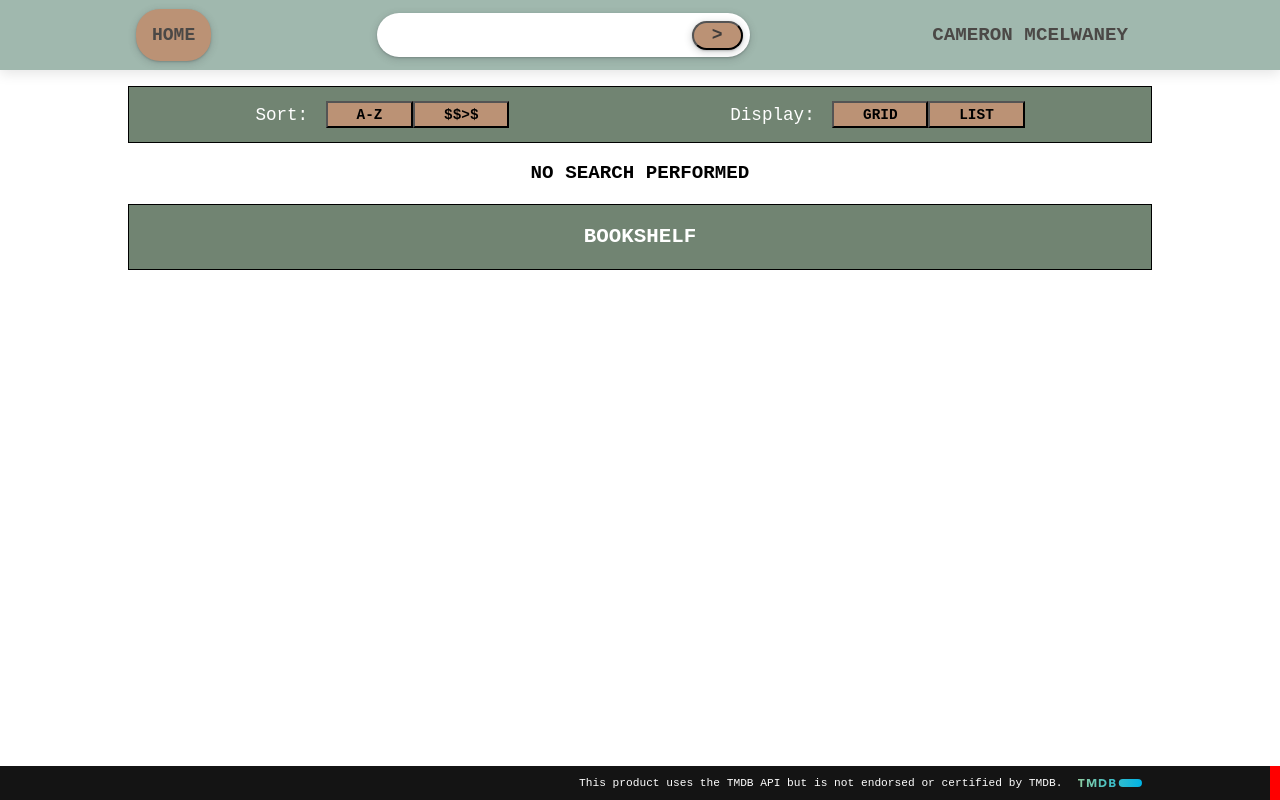
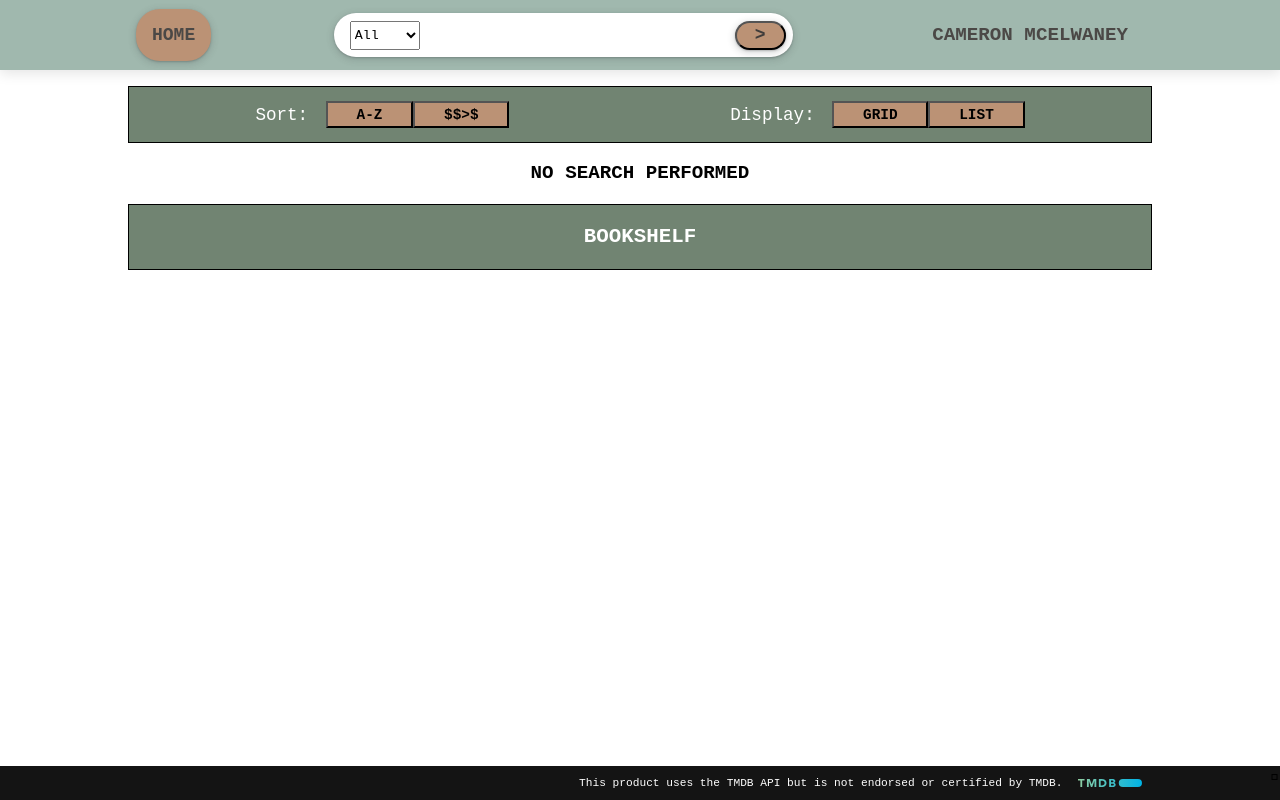
Before and after one commit to cmcelwa1/cmmovies, a plain HTML site: page index.html in a window 1280 px wide. Drawn offline with nearby package versions, Linux system fonts and the light colour scheme; no server answers.

Commit message:
Add select element to search input

```diff
--- a/index.html
+++ b/index.html
@@ -20,6 +20,11 @@
                 <nav class="nav">
                     <a class="nav__item nav__home btn" href="index.html">Home</a>
                     <div class="search">
+                        <select name="search__select" id="search__select">
+                            <option value="All">All</option>
+                            <option value="Movies">Movies</option>
+                            <option value="Actors">Actors</option>
+                        </select>
                         <input class="search__input" type="text">
                         <button class="search__btn btn">></button>
                     </div>
@@ -141,12 +146,6 @@
             color: #fff;
             font-size: 0.7rem;
         }
-
-        .fa-circle-xmark {
-            background-color: red;
-            color: red;
-        }
-
 
         .credit__img-container {
             width: 5%;
@@ -369,6 +368,10 @@
             box-shadow: rgba(60, 64, 67, 0.3) 0px 1px 2px 0px, rgba(60, 64, 67, 0.15) 0px 2px 6px 2px;
         }
 
+        #search__select {
+            margin: 0 0.5rem;
+        }
+
         .search {
             display: flex;
             padding: 0.4em;
```
